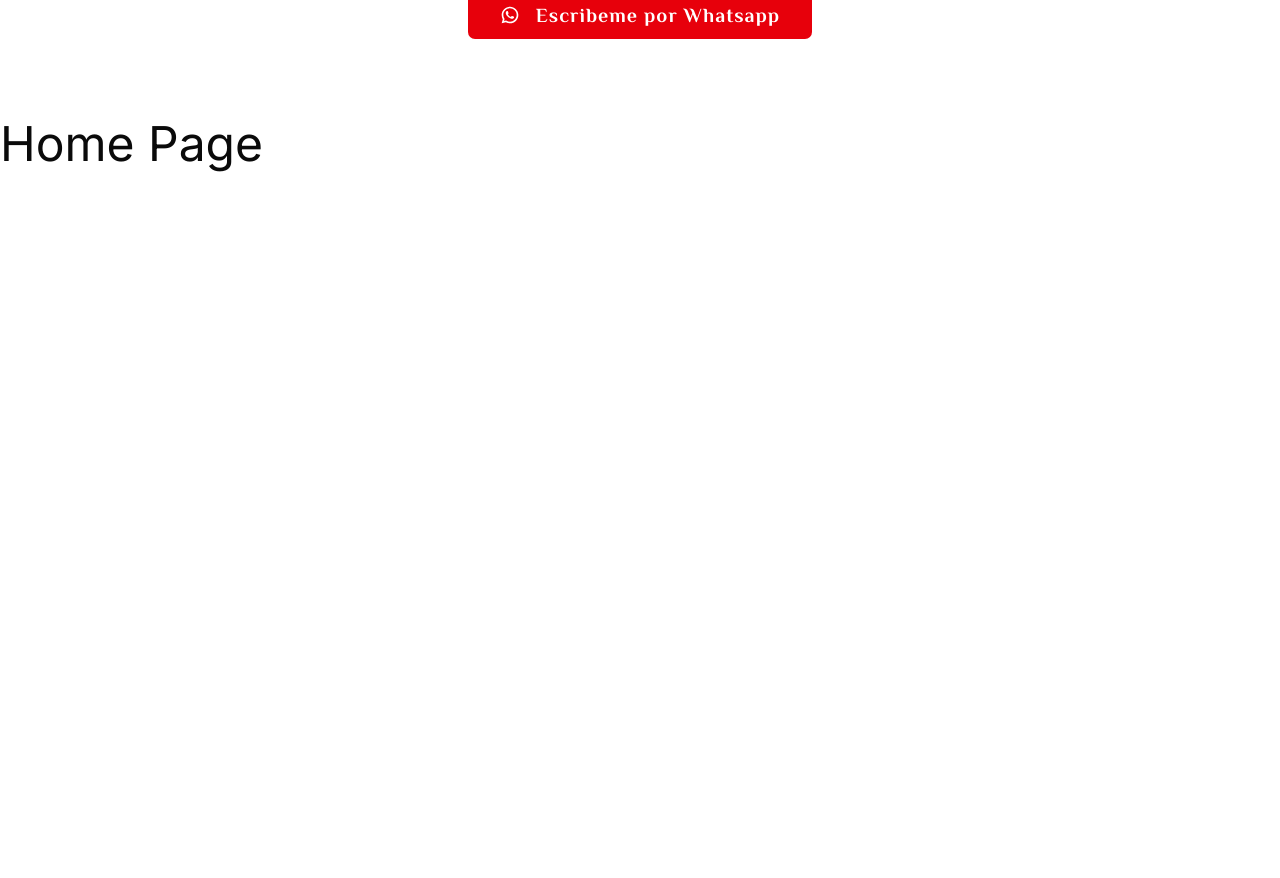
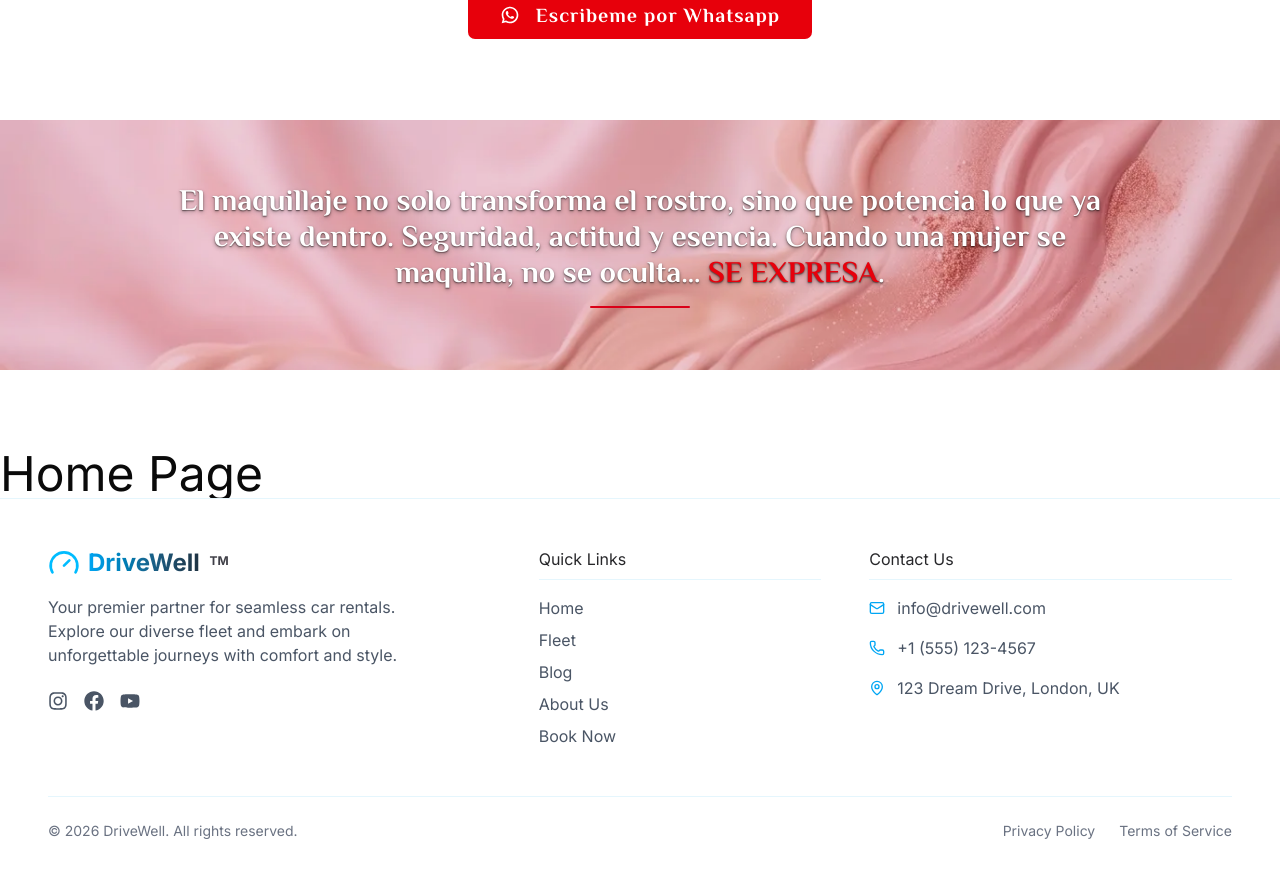
Before and after one commit to antoniogn-dev/web-makeup, a Next.js app: page / in a window 1280 px wide. Shown: the part 3341-4219 px from the top of the page. Before the commit the page ends 3514 px from the top, so only its background shows below. Built offline with nearby package versions, Linux system fonts and the light colour scheme.

Commit message:
seccion mensaje terminado terminado

```diff
--- a/src/app/layout.tsx
+++ b/src/app/layout.tsx
@@ -2,6 +2,7 @@ import type { Metadata } from "next";
 import "./globals.css";
 import { inter } from "@/libs/fonts";
 import Navbar from "@/components/ui/Navbar";
+import Footer from "@/components/ui/footer";
 
 
 
@@ -16,6 +17,7 @@ export default function RootLayout({ children }: LayoutProps<"/">) {
             <body className="min-h-full flex flex-col">
                 <Navbar />
                 {children}
+                <Footer />
             </body>
         </html>
     );
--- a/src/app/page.tsx
+++ b/src/app/page.tsx
@@ -1,7 +1,15 @@
+import { Metadata } from "next";
 import BienvenidaSection from "@/components/secciones/BienvenidaSection"
 import HeroSection from "@/components/secciones/HeroSection"
 import PreguntasSection from "@/components/secciones/PreguntasSection"
 import ServiciosSection from "@/components/secciones/ServiciosSection"
+import MensajeSection from "@/components/secciones/MensajeSection";
+
+
+export const metadata: Metadata = {
+    title: "Home Page | Mirna Delgado Glave",
+    description: "Maquilladora profesional en Arequipa - Perú",
+};
 
 const HomePage = () => {
     return (
@@ -10,6 +18,7 @@ const HomePage = () => {
             <BienvenidaSection />
             <ServiciosSection />
             <PreguntasSection />
+            <MensajeSection />
             <h1 className="text-5xl">Home Page</h1>
         </main>
     )
--- /dev/null
+++ b/src/components/secciones/MensajeSection.tsx
@@ -0,0 +1,20 @@
+import { philosopher } from "@/libs/fonts"
+
+
+
+const MensajeSection = () => {
+    return (
+        <section className="mt-10 mb-20">
+
+            <div className="relative bg-[url('/images/fondo-seccion-mensajes.webp')] bg-cover bg-no-repeat bg-fixed flex flex-col items-center h-62.5 justify-center">
+
+                {/* Capa oscura */}
+                <div className="absolute inset-0 bg-pink-800/20" />
+
+                <h3 className={`${philosopher.className} z-10 antialiased text-white text-xl px-5 text-shadow-md text-shadow-black/30 font-bold text-center mb-4 md:text-3xl xl:px-40 2xl:px-50 2xl:text-4xl`}>El maquillaje no solo transforma el rostro, sino que potencia lo que ya existe dentro. Seguridad, actitud y esencia. Cuando una mujer se maquilla, no se oculta… <span className="text-red-600">SE EXPRESA</span>.</h3>
+                <div className="w-25 bg-red-600 h-0.5 rounded-full"></div>
+            </div>
+        </section>
+    )
+}
+export default MensajeSection
--- /dev/null
+++ b/src/components/ui/footer.tsx
@@ -0,0 +1,169 @@
+import {
+    Mail,
+    Phone,
+    MapPin,
+    Gauge,
+} from "lucide-react";
+import Link from "next/link";
+
+import { FaFacebook, FaInstagram, FaYoutube } from "react-icons/fa";
+
+const Footer = () => {
+    return (
+        <footer className="bg-white  border-t border-sky-500/10">
+            {" "}
+            {/* Updated border color */}
+            <div className="max-w-7xl mx-auto px-6 md:px-12 py-12">
+                <div className="grid grid-cols-1 md:grid-cols-3 gap-12">
+                    {/* Logo and Description */}
+                    <div className="space-y-4">
+                        <div className="flex items-center space-x-2">
+                            <div className="h-8 w-8 relative">
+                                <Gauge className="w-8 h-8 text-sky-400" />
+                            </div>
+                            <h2 className="text-2xl font-bold bg-clip-text text-transparent bg-linear-to-r clash-display from-sky-500 to-zinc-900">
+                                {" "}
+                                {/* Updated gradient */}
+                                DriveWell <sup className="text-xs ml-1 text-zinc-700">TM</sup>
+                            </h2>
+                        </div>
+                        <p className="text-gray-600 max-w-md">
+                            Your premier partner for seamless car rentals. Explore our diverse
+                            fleet and embark on unforgettable journeys with comfort and style.
+                        </p>
+                        <div className="flex space-x-4 pt-2">
+                            <a
+                                href="https://instagram.com"
+                                target="_blank"
+                                rel="noopener noreferrer"
+                                className="text-gray-600 hover:text-sky-400 transition-colors"
+                            >
+                                <FaInstagram size={20} />
+                            </a>
+                            <a
+                                href="https://facebook.com"
+                                target="_blank"
+                                rel="noopener noreferrer"
+                                className="text-gray-600 hover:text-sky-400 transition-colors"
+                            >
+                                <FaFacebook size={20} />
+                            </a>
+                            <a
+                                href="https://youtube.com"
+                                target="_blank"
+                                rel="noopener noreferrer"
+                                className="text-gray-600 hover:text-sky-400 transition-colors"
+                            >
+                                <FaYoutube size={20} />
+                            </a>
+                        </div>
+                    </div>
+
+                    {/* Quick Links */}
+                    <div className="md:ml-20">
+                        <h3 className="clash-display text-zinc-800  mb-4 pb-2 border-b border-sky-500/10">
+                            {" "}
+                            {/* Updated border color */}
+                            Quick Links
+                        </h3>
+                        <ul className="space-y-2">
+                            <li>
+                                <Link
+                                    href="/"
+                                    className="text-gray-600 hover:text-sky-400 transition-colors"
+                                >
+                                    Home
+                                </Link>
+                            </li>
+                            <li>
+                                <Link
+                                    href="/fleet"
+                                    className="text-gray-600 hover:text-sky-400 transition-colors"
+                                >
+                                    Fleet
+                                </Link>
+                            </li>{" "}
+                            {/* Updated path */}
+                            <li>
+                                <Link
+                                    href="/blog"
+                                    className="text-gray-600 hover:text-sky-400 transition-colors"
+                                >
+                                    Blog
+                                </Link>
+                            </li>
+                            <li>
+                                <Link
+                                    href="/about"
+                                    className="text-gray-600 hover:text-sky-400 transition-colors"
+                                >
+                                    About Us
+                                </Link>
+                            </li>{" "}
+                            {/* Updated path */}
+                            <li>
+                                <Link
+                                    href="/booking"
+                                    className="text-gray-600 hover:text-sky-400 transition-colors"
+                                >
+                                    Book Now
+                                </Link>
+                            </li>{" "}
+                            {/* Updated path */}
+                        </ul>
+                    </div>
+
+                    {/* Contact Info */}
+                    <div>
+                        <h3 className="clash-display text-zinc-800  mb-4 pb-2 border-b border-sky-500/10">
+                            {" "}
+                            {/* Updated border color */}
+                            Contact Us
+                        </h3>
+                        <ul className="space-y-4">
+                            <li className="flex items-center space-x-3 text-gray-600">
+                                <Mail size={16} className="text-sky-500" />{" "}
+                                {/* Updated icon color */}
+                                <span>info@drivewell.com</span> {/* Updated email */}
+                            </li>
+                            <li className="flex items-center space-x-3 text-gray-600">
+                                <Phone size={16} className="text-sky-500" />{" "}
+                                {/* Added phone icon */}
+                                <span>+1 (555) 123-4567</span> {/* Dummy phone number */}
+                            </li>
+                            <li className="flex items-center space-x-3 text-gray-600">
+                                <MapPin size={16} className="text-sky-500" />{" "}
+                                {/* Added location icon */}
+                                <span>123 Dream Drive, London, UK</span> {/* Dummy address */}
+                            </li>
+                        </ul>
+                    </div>
+                </div>
+
+                <div className="border-t border-sky-500/10 mt-12 pt-6 flex flex-col md:flex-row justify-between items-center">
+                    {" "}
+                    {/* Updated border color */}
+                    <p className="text-gray-500 text-sm">
+                        © {new Date().getFullYear()} DriveWell. All rights reserved.
+                    </p>
+                    <div className="flex space-x-6 mt-4 md:mt-0">
+                        <a
+                            href="#"
+                            className="text-gray-500 hover:text-sky-400 text-sm transition-colors"
+                        >
+                            Privacy Policy
+                        </a>
+                        <a
+                            href="#"
+                            className="text-gray-500 hover:text-sky-400 text-sm transition-colors"
+                        >
+                            Terms of Service
+                        </a>
+                    </div>
+                </div>
+            </div>
+        </footer>
+    );
+};
+
+export default Footer;
```
Also changed, not shown: public/images/fondo-seccion-mensajes.webp (added).
